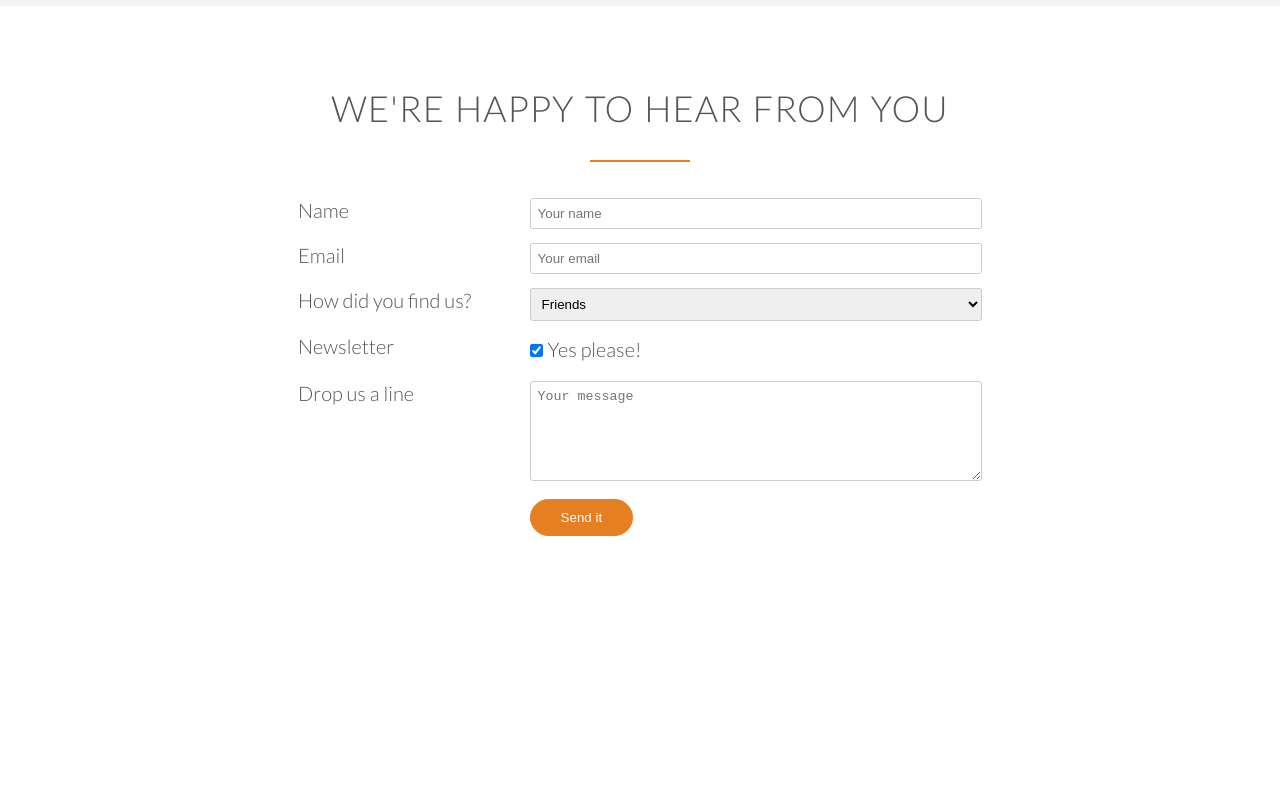
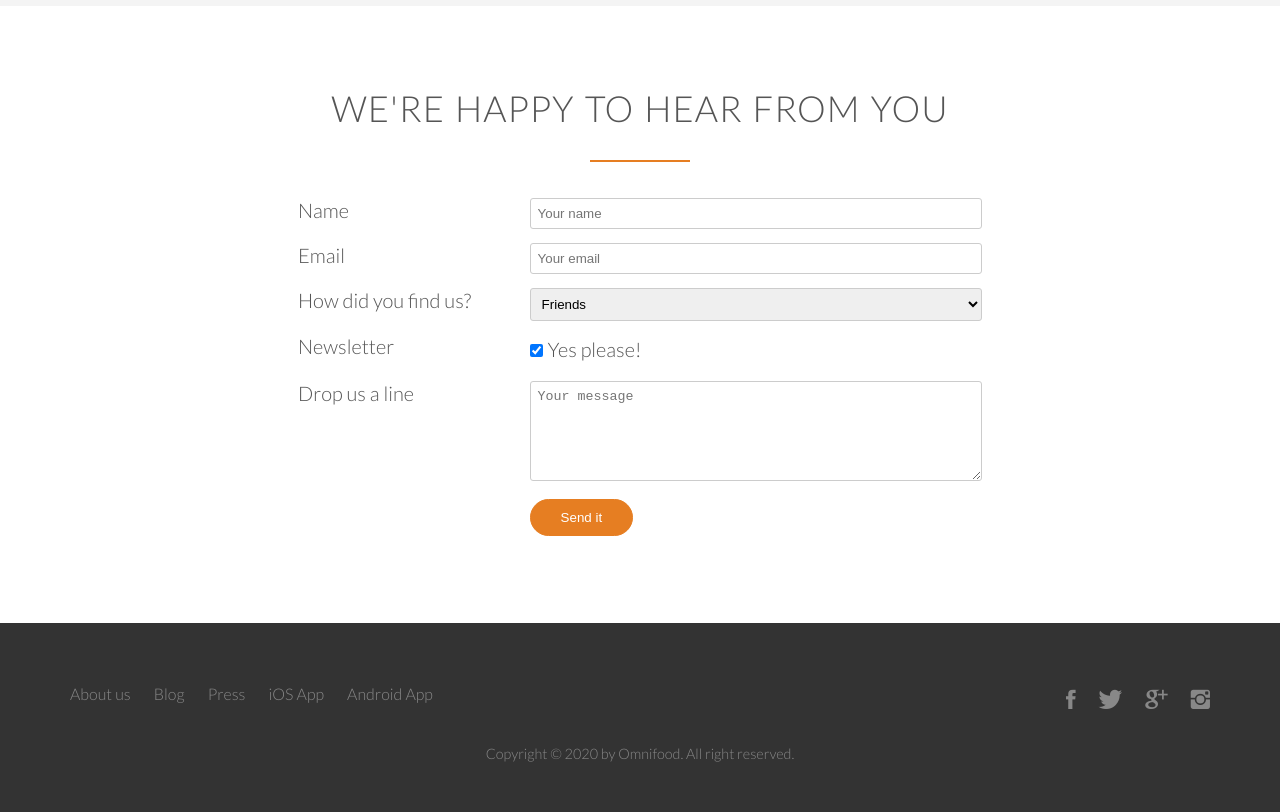
Before and after one commit to benkeyben/OmniFood, a plain HTML site: page index.html in a window 1280 px wide. Shown: the part 4908-5720 px from the top of the page. Before the commit the page ends 5531 px from the top, so only its background shows below. Drawn offline with Linux system fonts and the light colour scheme; files whose address does not match are found by name.

Commit message:
Added footer section to index.html

```diff
--- a/index.html
+++ b/index.html
@@ -394,5 +394,40 @@
         </form>
       </div>
     </section>
+
+    <footer>
+      <div class="group">
+        <div class="col span_1_of_2">
+          <ul class="footer-nav">
+            <li><a href="#">About us</a></li>
+            <li><a href="#">Blog</a></li>
+            <li><a href="#">Press</a></li>
+            <li><a href="#">iOS App</a></li>
+            <li><a href="#">Android App</a></li>
+          </ul>
+        </div>
+        <div class="col span_1_of_2">
+          <ul class="social-links">
+            <li>
+              <a href="#"><i class="ion-social-facebook"></i></a>
+            </li>
+            <li>
+              <a href="#"><i class="ion-social-twitter"></i></a>
+            </li>
+            <li>
+              <a href="#"><i class="ion-social-googleplus"></i></a>
+            </li>
+            <li>
+              <a href="#"><i class="ion-social-instagram"></i></a>
+            </li>
+          </ul>
+        </div>
+      </div>
+      <div class="group">
+        <p>
+          Copyright &copy; 2020 by Omnifood. All right reserved.
+        </p>
+      </div>
+    </footer>
   </body>
 </html>
--- a/resources/css/style.css
+++ b/resources/css/style.css
@@ -531,3 +531,93 @@ input[type='checkbox'] {
 *:focus {
   outline: none;
 }
+
+/* ----------------------------------------*/
+/*----------SECTION FOOTER-----------------*/
+/* ----------------------------------------*/
+
+footer {
+  background-color: #333;
+  padding: 50px;
+  font-size: 80%;
+}
+
+.footer-nav {
+  list-style: none;
+  float: left;
+}
+
+.social-links {
+  list-style: none;
+  float: right;
+}
+
+.footer-nav li,
+.social-links li {
+  display: inline-block;
+  margin-right: 20px;
+}
+
+.footer-nav li:last-child,
+.social-links li:last-child {
+  margin-right: 0;
+}
+.footer-nav li a:link,
+.footer-nav li a:visited,
+.social-links li a:link,
+.social-links li a:visited {
+  text-decoration: none;
+  border: none;
+  color: #888;
+}
+
+.footer-nav li a:hover,
+.footer-nav li a:active {
+  text-decoration: none;
+  border: none;
+  color: #ddd;
+  transition: color 0.2s;
+  -webkit-transition: color 0.2s;
+  -moz-transition: color 0.2s;
+  -ms-transition: color 0.2s;
+  -o-transition: color 0.2s;
+}
+
+.social-links li a:link,
+.social-links li a:visited {
+  font-size: 160%;
+}
+
+.ion-social-facebook,
+.ion-social-twitter,
+.ion-social-googleplus,
+.ion-social-instagram {
+  transition: color 0.2s;
+  -webkit-transition: color 0.2s;
+  -moz-transition: color 0.2s;
+  -ms-transition: color 0.2s;
+  -o-transition: color 0.2s;
+}
+
+.ion-social-facebook:hover {
+  color: #3b5998;
+}
+
+.ion-social-twitter:hover {
+  color: #00aced;
+}
+
+.ion-social-googleplus:hover {
+  color: #dd4b39;
+}
+
+.ion-social-instagram:hover {
+  color: #517fa4;
+}
+
+footer p {
+  color: #888;
+  text-align: center;
+  font-size: 90%;
+  margin-top: 20px;
+}
```
